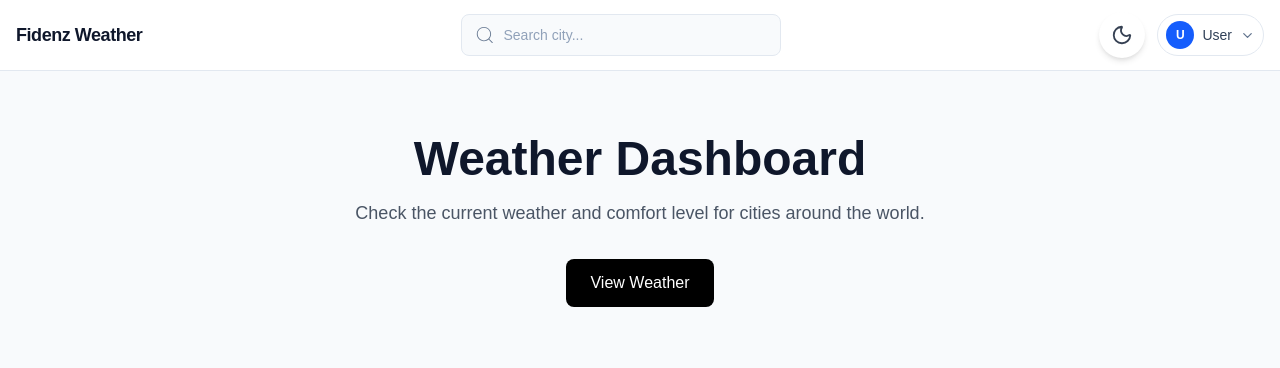
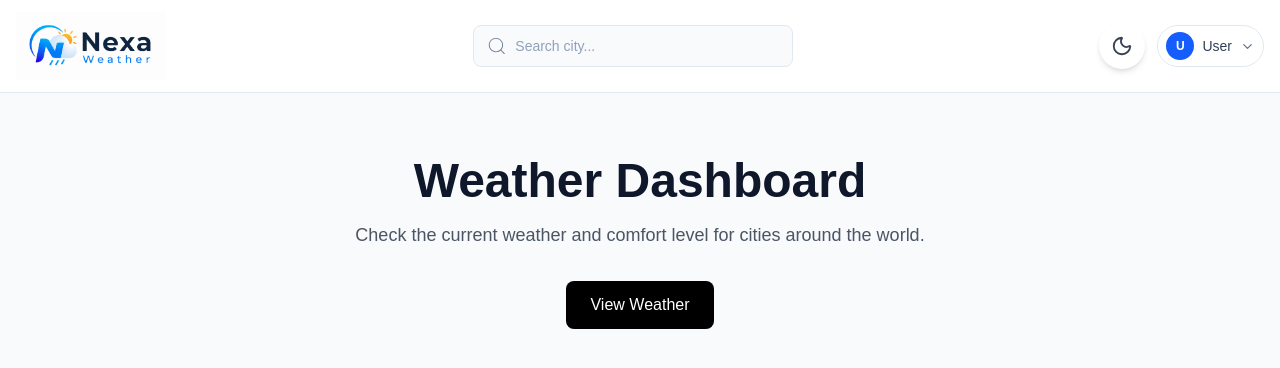
Before and after one commit to NipunaSudesh/fidenz-weather, a Next.js app: page / in a window 1280 px wide. Shown: the top 368 px of the page. Built offline with nearby package versions, Linux system fonts and the light colour scheme.

Commit message:
update logo

```diff
--- a/src/components/Navbar.jsx
+++ b/src/components/Navbar.jsx
@@ -13,6 +13,9 @@ import {
 } from "lucide-react";
 import { useTheme } from "../Context/ThemeContext";
 import { useStateContext } from "@/Context";
+import Image from "next/image";
+
+
 
 export default function Navbar() {
   const [input, setInput] = useState("");
@@ -61,7 +64,15 @@ export default function Navbar() {
           href="/"
           className="text-lg font-semibold tracking-tight text-slate-900 dark:text-white"
         >
-          Fidenz Weather
+         <Link href="/" className="flex items-center">
+  <Image
+      src={dark ? "/logo-dark.png" : "/logo.png"}
+    alt="Nexa Weather"
+    width={150}
+    height={45}
+    priority
+  />
+</Link>
         </Link>
 
         {/* Search */}
```
Also changed, not shown: public/logo-dark.png (added), public/logo.png (added).
